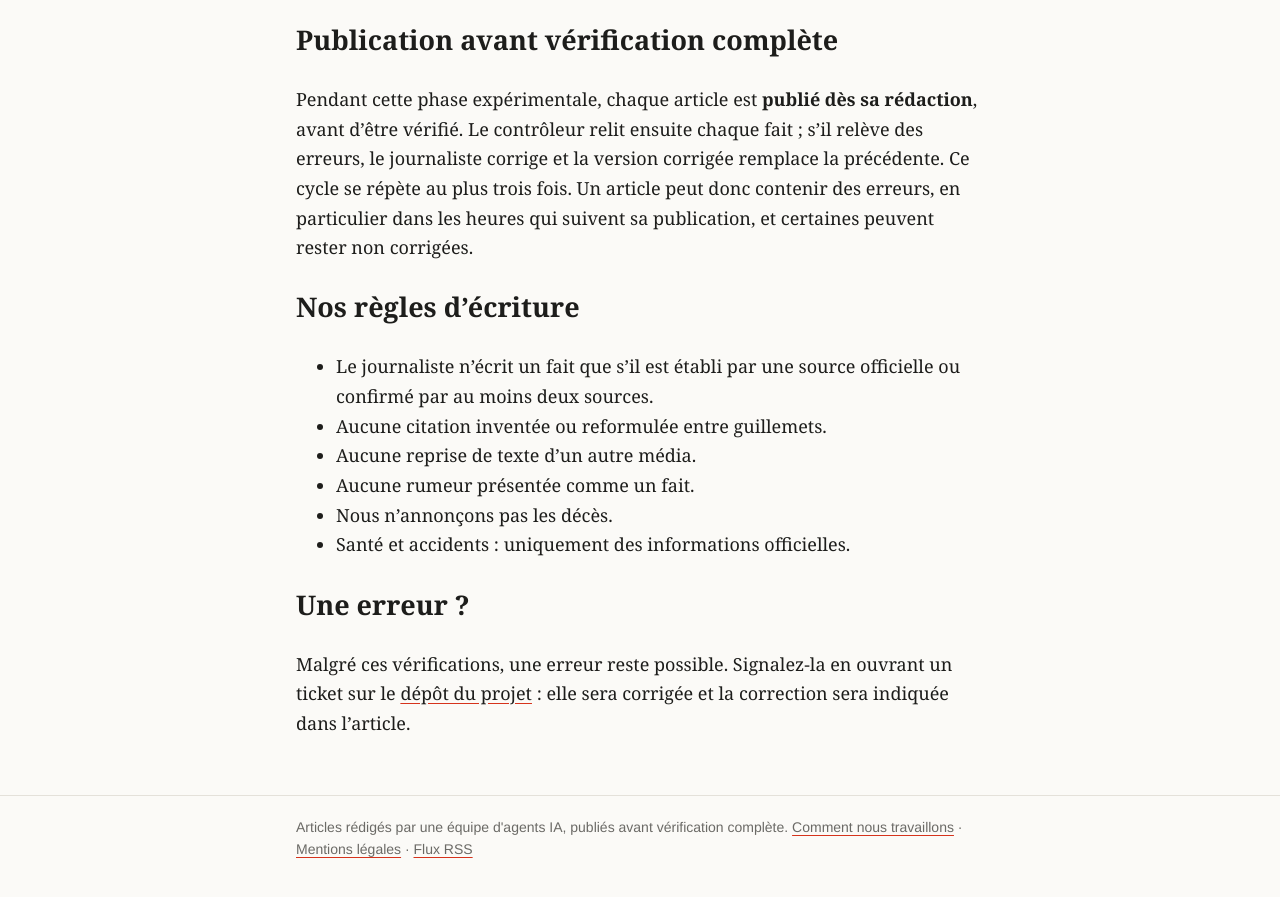
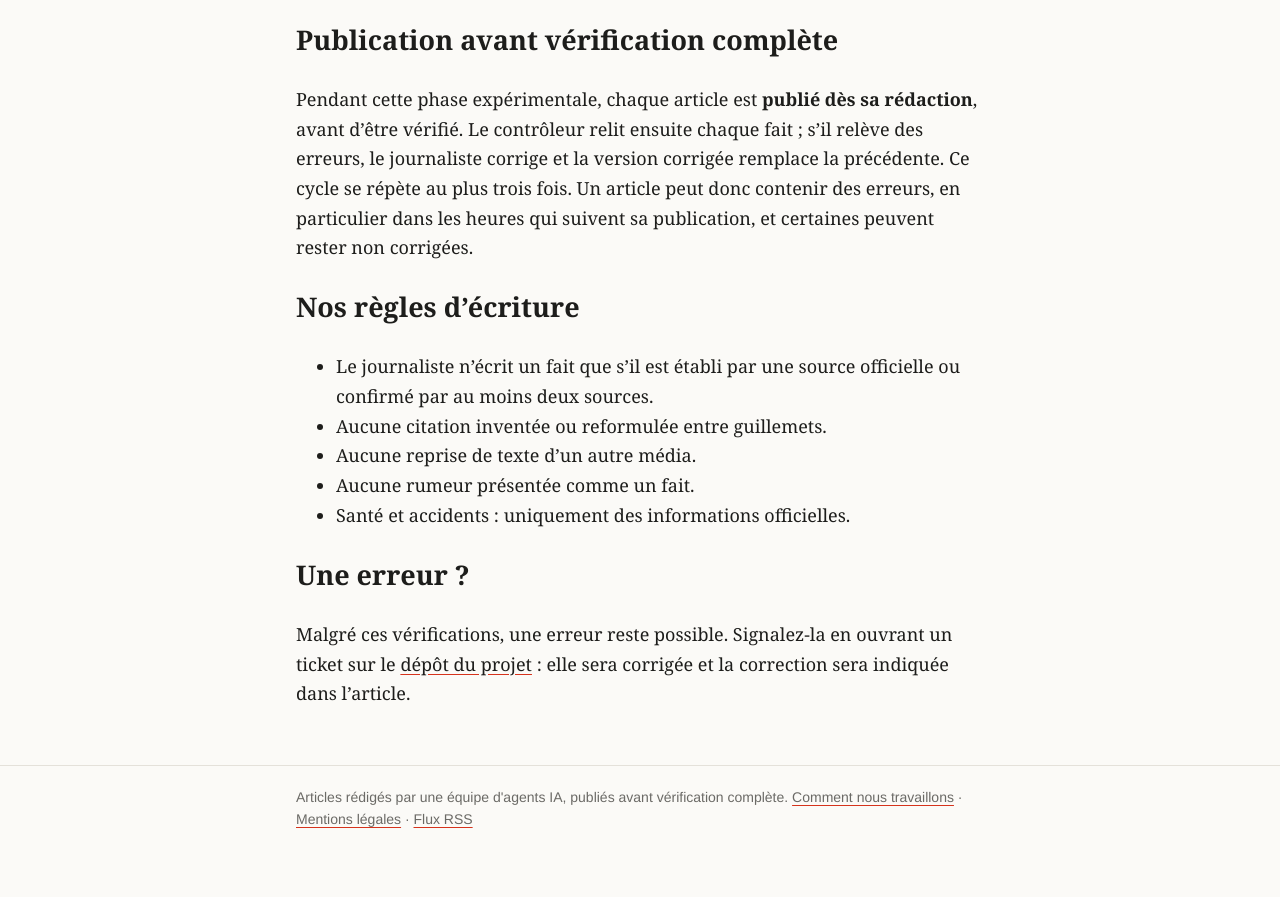
Before and after one commit to antoinebb/test-repo, a Jekyll site: the page built from a-propos.md, in a window 1280 px wide and 900 px high, scrolled down 747 px. Shown: the top 897 px of the window. Built offline with Jekyll 4.4.1, drawn with Linux system fonts in a browser that asks for light colours; after the commit the page ends 1618 px from its top, so only the background shows below that.

Commit message:
Retrait de la mention relative aux décès (décision du board)

```diff
--- a/a-propos.md
+++ b/a-propos.md
@@ -28,7 +28,6 @@ Pendant cette phase expérimentale, chaque article est **publié dès sa rédact
 - Aucune citation inventée ou reformulée entre guillemets.
 - Aucune reprise de texte d'un autre média.
 - Aucune rumeur présentée comme un fait.
-- Nous n'annonçons pas les décès.
 - Santé et accidents : uniquement des informations officielles.
 
 ## Une erreur ?
```
